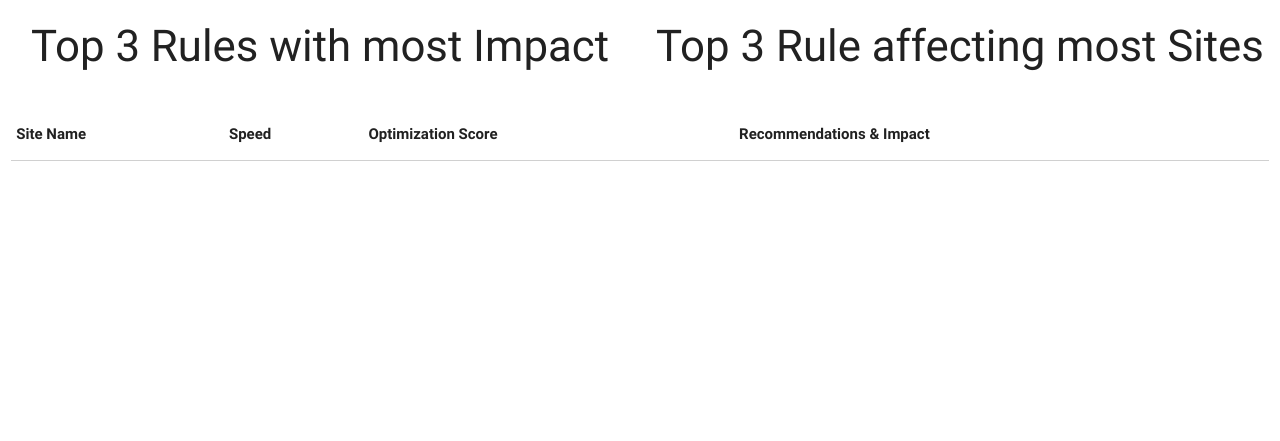
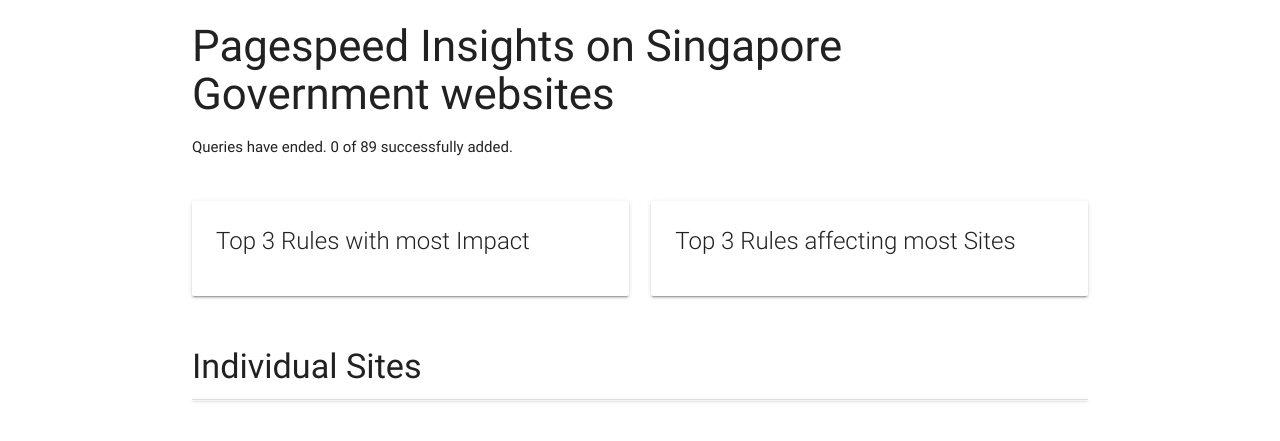
Before and after one commit to Milleus/milleus.github.io, a Jekyll site: the page projects/pandora.html, which Jekyll copies as it is, in a window 1280 px wide. Shown: the top 441 px of the page. Built offline with Jekyll 4.4.1, drawn with Linux system fonts in a browser that asks for light colours; nearby versions of some CDN libraries; some of the changed lines change nothing that is shown.

Commit message:
[Dave] update project pandora styling and add query status

```diff
--- a/projects/pandora.html
+++ b/projects/pandora.html
@@ -6,38 +6,48 @@
   <link rel="icon" href="/static/img/favicon.ico" type="image/x-icon">
   <link rel="stylesheet" href="https://fonts.googleapis.com/icon?family=Material+Icons">
   <link rel="stylesheet" href="/static/css/materialize.min.css" media="screen,projection" />
+  <link rel="stylesheet" href="/static/css/project-pandora.css" media="screen,projection" />
   <meta name="viewport" content="width=device-width, initial-scale=1.0, maximum-scale=1.0, user-scalable=0" />
   <title>Dave Quah - Pandora</title>
 </head>
 
 <body>
   <section id="pandora">
-    <div class="row">
-      <div class="col s6 center">
-        <h3>Top 3 Rules with most Impact</h3>
-        <ul id="rule-by-impact"></ul>
+    <div class="container">
+      <div class="row">
+        <div class="col s12">
+          <h3>Pagespeed Insights on Singapore Government websites</h3>
+          <p id="query-status">Initializing...</p>
+        </div>
       </div>
-      <div class="col s6 center">
-        <h3>Top 3 Rule affecting most Sites</h3>
-        <ul id="rule-by-affected"></ul>
+
+      <div class="row">
+        <div class="col s12 m6">
+          <div class="card">
+            <div class="card-content">
+              <span class="card-title">Top 3 Rules with most Impact</span>
+              <ol id="rule-by-impact"></ol>
+            </div>
+          </div>
+        </div>
+
+        <div class="col s12 m6">
+          <div class="card">
+            <div class="card-content">
+              <span class="card-title">Top 3 Rules affecting most Sites</span>
+              <ol id="rule-by-affected"></ol>
+            </div>
+          </div>
+        </div>
+      </div>
+
+      <div class="row">
+        <div class="col s12">
+          <h4>Individual Sites</h4>
+          <ul class="collapsible"></ul>
+        </div>
       </div>
     </div>
-    <div class="row">
-      <div class="col s12">
-        <table class="responsive-table striped">
-          <thead>
-            <tr>
-              <th>Site Name</th>
-              <th>Speed</th>
-              <th>Optimization Score</th>
-              <th>Recommendations & Impact</th>
-            </tr>
-          </thead>
-          <tbody></tbody>
-        </table>
-      </div>
-    </div>
-
   </section>
 
   <script src="https://code.jquery.com/jquery-3.2.1.min.js"></script>
--- /dev/null
+++ b/static/css/project-pandora.css
@@ -0,0 +1,6 @@
+.display-flex { display: flex; }
+.align-items-center { align-items: center; }
+.justify-content-space-between { justify-content: space-between; }
+.SLOW { color: red; }
+.AVERAGE { color: orange; }
+.FAST { color: green; }
--- a/static/js/project-pandora.js
+++ b/static/js/project-pandora.js
@@ -1,103 +1,104 @@
 var API_KEY = 'AIzaSyBpI_JymH-mU-Xg26h90FPF36V1XlSISdY';
 var API_URL = 'https://www.googleapis.com/pagespeedonline/v4/runPagespeed?';
-var URL_LIST = [
+var DOMAIN_LIST = [
   // ministries (16)
-  'http://www.mci.gov.sg',
-  'http://www.mccy.gov.sg',
-  'http://www.mindef.gov.sg',
-  'http://www.moe.gov.sg',
-  'http://www.mof.gov.sg',
-  'http://www.mfa.gov.sg',
-  'http://www.moh.gov.sg',
-  'http://www.mha.gov.sg',
-  'http://www.mlaw.gov.sg',
-  'http://www.mom.gov.sg',
-  'http://www.mnd.gov.sg',
-  'http://www.msf.gov.sg',
-  'http://www.mewr.gov.sg',
-  'http://www.mti.gov.sg',
-  'http://www.mot.gov.sg',
-  'http://www.pmo.gov.sg',
+  'mci.gov.sg',
+  'mccy.gov.sg',
+  'mindef.gov.sg',
+  'moe.gov.sg',
+  'mof.gov.sg',
+  'mfa.gov.sg',
+  'moh.gov.sg',
+  'mha.gov.sg',
+  'mlaw.gov.sg',
+  'mom.gov.sg',
+  'mnd.gov.sg',
+  'msf.gov.sg',
+  'mewr.gov.sg',
+  'mti.gov.sg',
+  'mot.gov.sg',
+  'pmo.gov.sg',
   // statutory boards (63)
-  'http://www.acra.gov.sg',
-  'http://www.a-star.edu.sg',
-  'http://www.ava.gov.sg',
-  'http://www.boa.gov.sg',
-  'http://www.bca.gov.sg',
-  'http://www.cra.gov.sg',
-  'http://www.cpf.gov.sg',
-  'http://www.caas.gov.sg',
-  'http://www.cscollege.gov.sg',
-  'http://www.cccs.gov.sg',
-  'http://www.cea.gov.sg',
-  'http://www.dsta.gov.sg',
-  'http://www.sedb.com',
-  'http://www.ema.gov.sg',
-  'http://www.tech.gov.sg',
-  'http://www.hpb.gov.sg',
-  'http://www.hsa.gov.sg',
-  'http://www.hlb.gov.sg',
-  'http://www.hdb.gov.sg',
-  'http://www.imda.gov.sg',
-  'http://www.iras.gov.sg',
-  'http://www.ite.edu.sg',
-  'http://www.ipos.gov.sg',
-  'http://www.iesingapore.gov.sg',
-  'http://www.iseas.edu.sg',
-  'http://www.jtc.gov.sg',
-  'http://www.lta.gov.sg',
-  'http://www.muis.gov.sg',
-  'http://www.mpa.gov.sg',
-  'http://www.mas.gov.sg',
-  'http://www.nyp.edu.sg',
-  'http://www.nac.gov.sg',
-  'http://www.ncss.gov.sg',
-  'http://www.nea.gov.sg',
-  'http://www.nhb.gov.sg',
-  'http://www.nlb.gov.sg',
-  'http://www.nparks.gov.sg',
-  'http://www.np.edu.sg',
-  'http://www.pa.gov.sg',
-  'http://www.peb.gov.sg',
-  'http://www.pub.gov.sg',
-  'http://www.ptc.gov.sg',
-  'http://www.rp.edu.sg',
-  'http://www.science.edu.sg',
-  'http://www.sentosa.com.sg',
-  'http://www.sac.gov.sg',
-  'http://www.score.gov.sg',
-  'http://www.sdc.gov.sg',
-  'http://www.seab.gov.sg',
-  'http://www.sla.gov.sg',
-  'http://www.smc.gov.sg',
-  'http://www.snb.gov.sg',
-  'http://www.spc.gov.sg',
-  'http://www.sp.edu.sg',
-  'http://www.stb.gov.sg',
-  'http://www.skillsfuture.sg',
-  'http://www.sportsingapore.gov.sg',
-  'http://www.spring.gov.sg',
-  'http://www.tcmpb.gov.sg',
-  'http://www.tp.edu.sg',
-  'http://www.toteboard.gov.sg',
-  'http://www.ura.gov.sg',
-  'http://www.wsg.gov.sg',
+  'acra.gov.sg',
+  'a-star.edu.sg',
+  'ava.gov.sg',
+  'boa.gov.sg',
+  'bca.gov.sg',
+  'cra.gov.sg',
+  'cpf.gov.sg',
+  'caas.gov.sg',
+  'cscollege.gov.sg',
+  'cccs.gov.sg',
+  'cea.gov.sg',
+  'dsta.gov.sg',
+  'sedb.com',
+  'ema.gov.sg',
+  'tech.gov.sg',
+  'hpb.gov.sg',
+  'hsa.gov.sg',
+  'hlb.gov.sg',
+  'hdb.gov.sg',
+  'imda.gov.sg',
+  'iras.gov.sg',
+  'ite.edu.sg',
+  'ipos.gov.sg',
+  'iesingapore.gov.sg',
+  'iseas.edu.sg',
+  'jtc.gov.sg',
+  'lta.gov.sg',
+  'muis.gov.sg',
+  'mpa.gov.sg',
+  'mas.gov.sg',
+  'nyp.edu.sg',
+  'nac.gov.sg',
+  'ncss.gov.sg',
+  'nea.gov.sg',
+  'nhb.gov.sg',
+  'nlb.gov.sg',
+  'nparks.gov.sg',
+  'np.edu.sg',
+  'pa.gov.sg',
+  'peb.gov.sg',
+  'pub.gov.sg',
+  'ptc.gov.sg',
+  'rp.edu.sg',
+  'science.edu.sg',
+  'sentosa.com.sg',
+  'sac.gov.sg',
+  'score.gov.sg',
+  'sdc.gov.sg',
+  'seab.gov.sg',
+  'sla.gov.sg',
+  'smc.gov.sg',
+  'snb.gov.sg',
+  'spc.gov.sg',
+  'sp.edu.sg',
+  'stb.gov.sg',
+  'skillsfuture.sg',
+  'sportsingapore.gov.sg',
+  'spring.gov.sg',
+  'tcmpb.gov.sg',
+  'tp.edu.sg',
+  'toteboard.gov.sg',
+  'ura.gov.sg',
+  'wsg.gov.sg',
   // organs of state (10)
-  'http://www.agc.gov.sg',
-  'http://www.ago.gov.sg',
-  'http://www.iac.gov.sg',
-  'http://www.istana.gov.sg',
-  'http://www.familyjusticecourts.gov.sg',
-  'http://www.statecourts.gov.sg',
-  'http://www.supremecourt.gov.sg',
-  'http://www.parliament.gov.sg',
-  'http://www.psc.gov.sg',
-  'http://www.cabinet.gov.sg'
+  'agc.gov.sg',
+  'ago.gov.sg',
+  'iac.gov.sg',
+  'istana.gov.sg',
+  'familyjusticecourts.gov.sg',
+  'statecourts.gov.sg',
+  'supremecourt.gov.sg',
+  'parliament.gov.sg',
+  'psc.gov.sg',
+  'cabinet.gov.sg'
 ];
 
 var callbacks = {};
 var impactArr = [];
 var idx = 0;
+var siteCount = 0;
 
 // Invokes the PageSpeed Insights API. The response will contain
 // JavaScript that invokes our callback with the PageSpeed results.
@@ -106,12 +107,12 @@
 }
 
 function generateScript() {
-  if (idx < URL_LIST.length) {
+  if (idx < DOMAIN_LIST.length) {
     var s = document.createElement('script');
     s.type = 'text/javascript';
     s.async = true;
     var query = [
-      'url=' + URL_LIST[idx],
+      'url=http://www.' + DOMAIN_LIST[idx],
       'callback=runPagespeedCallbacks',
       'key=' + API_KEY,
     ].join('&');
@@ -119,7 +120,7 @@
     s.src = API_URL + query;
     document.head.insertBefore(s, null);
 
-    console.log('Request:', URL_LIST[idx], ', Timestamp:', new Date());
+    console.log('Request:', DOMAIN_LIST[idx], ', Timestamp:', new Date());
     idx++;
     setTimeout(generateScript, 2000);
   }
@@ -138,8 +139,6 @@
     return;
   }
 
-  console.log('Adding Site:', result.id);
-
   for (var fn in callbacks) {
     var f = callbacks[fn];
     if (typeof f == 'function') {
@@ -154,20 +153,48 @@
 setTimeout(runPagespeed, 0);
 
 callbacks.displayLoadingExperience = function (result) {
-  var appendString = `<td>${getSiteInfo(result)}</td>`;
-  appendString += `<td>${getLoadingExperience(result)}</td>`;
-  appendString += `<td>${getOptimizationScore(result)}</td>`;
-  appendString += `<td>${getRecommendations(result)}</td>`;
+  var overallSpeed = result.loadingExperience.overall_category;
+  var li = document.createElement('li');
+  li.innerHTML = `
+  <div class="collapsible-header display-flex align-items-center justify-content-space-between">
+    <div class="display-flex align-items-center">
+      <i class="material-icons">add</i>
+      <div>${getSiteInfo(result)}</div>
+    </div>
+    <div class="right-align">
+      <div>Overall Speed</div>
+      <strong class="${overallSpeed}">${overallSpeed}</strong>
+    </div>
+  </div>
+  <div class="collapsible-body">
+    <div class="row">
+      <div class="col s6 m3">
+        <p><strong>Speed</strong></p>
+        <p>${getLoadingExperience(result)}</p>
+      </div>
+      <div class="col s6 m3">
+        <p><strong>Optimization Score</strong></p>
+        <p>${getOptimizationScore(result)}</p>
+      </div>
+      <div class="col s12 m6">
+        <p><strong>Recommendations</strong></p>
+        <ol>${getRecommendations(result)}</ol>
+      </div>
+    </div>
+  </div>`;
 
-  var tr = document.createElement('tr');
-  tr.innerHTML = appendString;
-  var tbody = document.querySelector('tbody');
-  tbody.appendChild(tr);
+  var collapsible = document.querySelector('.collapsible');
+  collapsible.appendChild(li);
 
   impactArr.sort(sortByImpact);
   setStats('#rule-by-impact');
   impactArr.sort(sortByAffected);
   setStats('#rule-by-affected');
+  console.log('Adding Site:', result.id);
+
+  siteCount++;
+  var queryStatus = document.querySelector('#query-status');
+  queryStatus.innerHTML = `Loading... ${siteCount} of ${DOMAIN_LIST.length} successfully added.`;
 }
 
 function getSiteInfo(result) {
@@ -181,7 +208,7 @@
   var metrics = result.loadingExperience.metrics;
   var medianDcl = metrics && metrics.DOM_CONTENT_LOADED_EVENT_FIRED_MS ? metrics.DOM_CONTENT_LOADED_EVENT_FIRED_MS.median : 'NA';
   var medianFcp = metrics && metrics.FIRST_CONTENTFUL_PAINT_MS ? metrics.FIRST_CONTENTFUL_PAINT_MS.median : 'NA';
-  return `Overall: ${speedScore}<br>FCP: ${medianFcp}<br>DCL: ${medianDcl}`;
+  return `Overall: <strong class="${speedScore}">${speedScore}</strong><br>FCP: ${medianFcp}<br>DCL: ${medianDcl}`;
 }
 
 function getOptimizationScore(result) {
@@ -211,7 +238,7 @@
 
   var recommendationString = '';
   for (var i in recommendations) {
-    recommendationString += `${recommendations[i].name} (${recommendations[i].impact})<br>`;
+    recommendationString += `<li>${recommendations[i].name} (${recommendations[i].impact})</li>`;
   }
   return recommendationString;
 }
@@ -234,7 +261,7 @@
   impactArr.push({
     localizedRuleName: rule.localizedRuleName,
     impact: rule.ruleImpact,
-    affected: 0
+    affected: 1
   });
 }
 
@@ -249,6 +276,11 @@
   selected.innerHTML = appendString;
 }
 
+window.addEventListener('load', function () {
+  var queryStatus = document.querySelector('#query-status');
+  queryStatus.innerHTML = `Queries have ended. ${siteCount} of ${DOMAIN_LIST.length} successfully added.`;
+});
+
 // Helper function that sorts results in order of impact.
 function sortByImpact(a, b) {
   return b.impact - a.impact;
```
